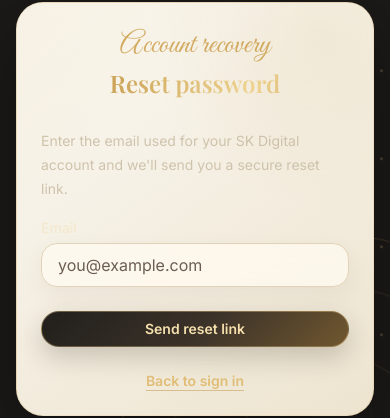
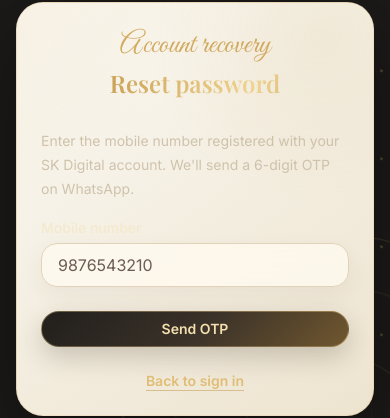
Before and after one commit to mesanjusk/Einvite-, a Next.js app: page /forgot-password in a window 390 px wide. Shown: the part 310-728 px from the top of the page. Built offline with nearby package versions, Linux system fonts and the light colour scheme; no server answers.

Commit message:
Replace recovery email with mobile number

```diff
--- a/src/components/auth/forgot-password-form.tsx
+++ b/src/components/auth/forgot-password-form.tsx
@@ -2,6 +2,7 @@
 
 import { useState } from "react";
 import Link from "next/link";
+import { useRouter } from "next/navigation";
 import { useForm } from "react-hook-form";
 import { zodResolver } from "@hookform/resolvers/zod";
 import { toast } from "sonner";
@@ -24,12 +25,12 @@ import {
 import { Card, CardContent, CardHeader, CardTitle } from "@/components/ui/card";
 
 export function ForgotPasswordForm() {
+  const router = useRouter();
   const [loading, setLoading] = useState(false);
-  const [sent, setSent] = useState(false);
 
   const form = useForm<ForgotPasswordInput>({
     resolver: zodResolver(forgotPasswordSchema),
-    defaultValues: { email: "" },
+    defaultValues: { phone: "" },
   });
 
   async function onSubmit(values: ForgotPasswordInput) {
@@ -42,7 +43,8 @@ export function ForgotPasswordForm() {
       return;
     }
 
-    setSent(true);
+    toast.success(result.data.message);
+    router.push(`/reset-password?phone=${encodeURIComponent(values.phone)}`);
   }
 
   return (
@@ -54,37 +56,26 @@ export function ForgotPasswordForm() {
         </CardTitle>
       </CardHeader>
       <CardContent>
-        {sent ? (
-          <div className="grid gap-5 text-center">
-            <p className="text-sm leading-6 text-[#e7dcc8]">
-              If an account exists for that email, we sent a secure reset link. The link expires in 1 hour.
-            </p>
-            <Button asChild>
-              <Link href="/sign-in">Back to sign in</Link>
-            </Button>
-          </div>
-        ) : (
-          <>
         <p className="mb-5 text-sm leading-6 text-[#cfc3ad]">
-              Enter the email used for your SK Digital account and we&apos;ll send you a secure reset link.
+          Enter the mobile number registered with your SK Digital account. We&apos;ll send a 6-digit OTP on WhatsApp.
         </p>
         <Form {...form}>
           <form onSubmit={form.handleSubmit(onSubmit)} className="grid gap-4">
             <FormField
               control={form.control}
-                  name="email"
+              name="phone"
               render={({ field }) => (
                 <FormItem>
-                      <FormLabel>Email</FormLabel>
+                  <FormLabel>Mobile number</FormLabel>
                   <FormControl>
-                        <Input type="email" autoComplete="email" placeholder="you@example.com" {...field} />
+                    <Input type="tel" autoComplete="tel" inputMode="tel" placeholder="9876543210" {...field} />
                   </FormControl>
                   <FormMessage />
                 </FormItem>
               )}
             />
             <Button type="submit" disabled={loading} className="mt-2">
-                  {loading ? "Sending…" : "Send reset link"}
+              {loading ? "Sending OTP…" : "Send OTP"}
             </Button>
           </form>
         </Form>
@@ -96,8 +87,6 @@ export function ForgotPasswordForm() {
             Back to sign in
           </Link>
         </div>
-          </>
-        )}
       </CardContent>
     </Card>
   );
```
Lines whose indentation alone changed are shown as unchanged.
